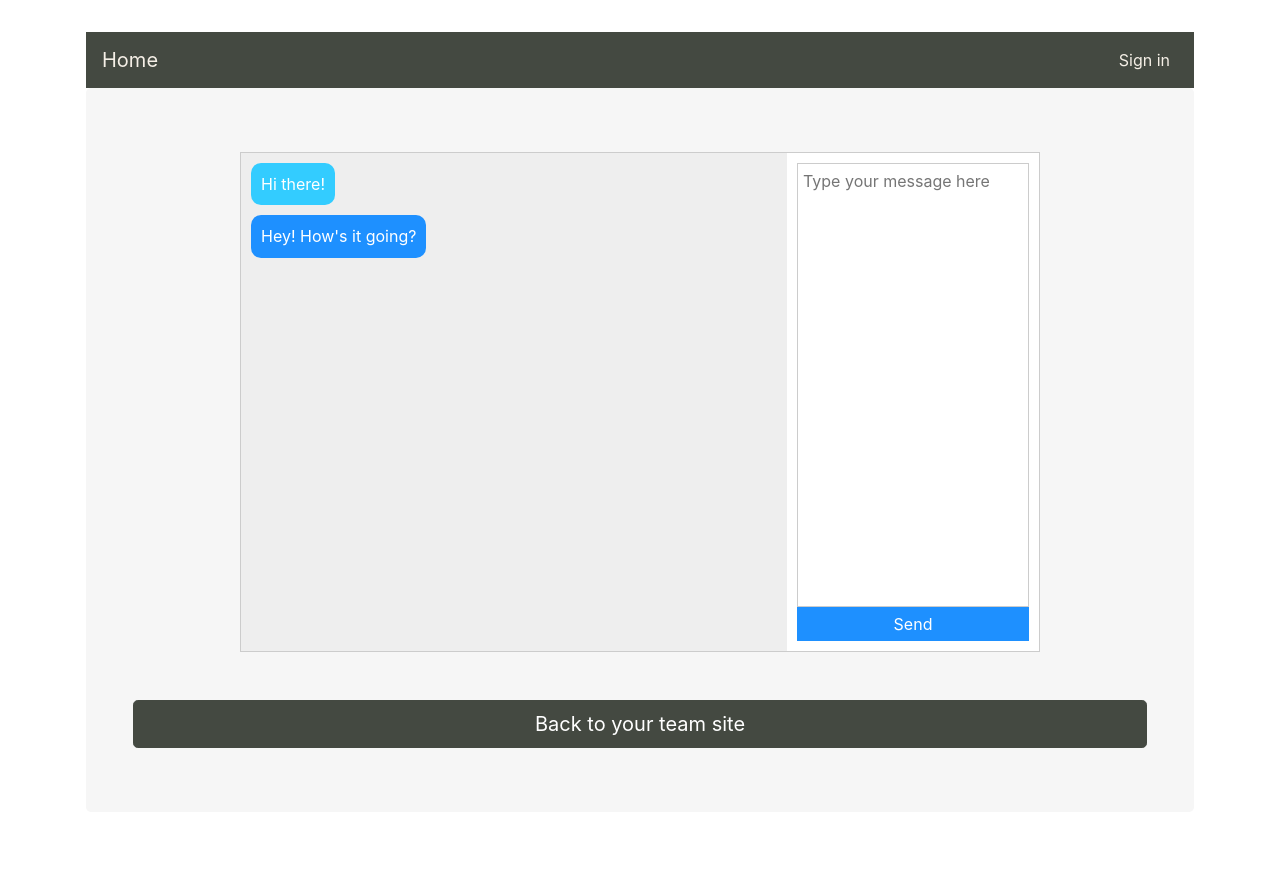
After one commit to pi00le/SportManager, a Django app: page /chat/ in a window 1280 px wide. The commit adds this page. Run offline with Django 3.2, Linux system fonts and the light colour scheme; some libraries are stand-ins or nearby versions.

Commit message:
Added view for chat app

```diff
--- /dev/null
+++ b/users/templates/users/chat.html
@@ -0,0 +1,105 @@
+{% extends "users/base.html" %}
+{% block title %} Team Page {% endblock title%}
+{% block content %}
+
+<style>
+#chat-app {
+  display: flex;
+  height: 500px;
+  width: 800px;
+  margin: 0 auto;
+  border: 1px solid #ccc;
+}
+
+#messages {
+  flex: 3;
+  overflow-y: scroll;
+  padding: 10px;
+  background-color: #eee;
+}
+
+.message {
+  display: flex;
+  align-items: flex-start;
+  margin-bottom: 10px;
+}
+
+.chat-bubble {
+  max-width: 80%;
+  padding: 10px;
+  border-radius: 10px;
+  font-size: 16px;
+  line-height: 1.4;
+  background-color: #33ccff;
+  color: white;
+}
+
+.me {
+  align-self: flex-end;
+}
+
+.me .chat-bubble {
+  background-color: #1e90ff;
+  color: white;
+}
+
+#input {
+  flex: 1;
+  display: flex;
+  flex-direction: column;
+  padding: 10px;
+  background-color: #fff;
+}
+
+#input textarea {
+  flex: 1;
+  padding: 5px;
+  border: 1px solid #ccc;
+  font-size: 16px;
+  resize: none;
+}
+
+#input button {
+  padding: 5px 10px;
+  border: none;
+  background-color: #1e90ff;
+  color: white;
+  font-size: 16px;
+  cursor: pointer;
+}
+
+#input button:hover {
+  background-color: #00bfff;
+}
+</style>
+
+
+<div class="jumbotron" style="background-color: #F6F6F6">
+  <div id="chat-app">
+    <div id="messages">
+      <div class="message">
+        <div class="chat-bubble">
+          Hi there!
+        </div>
+      </div>
+      <div class="message me">
+        <div class="chat-bubble">
+          Hey! How's it going?
+        </div>
+      </div>
+    </div>
+    <div id="input">
+      <textarea placeholder="Type your message here"></textarea>
+      <button>Send</button>
+    </div>
+  </div>
+  <br><br>
+  <div class="col-md-12">
+      <a class="btn btn-primary btn-lg btn-block" style="background-color: #444941; border-color: #444941" href="{%url 'team' %}"
+      role="button">
+      Back to your team site
+      </a>
+  </div>
+</div>
+
+{% endblock content %}
--- a/users/templates/users/team.html
+++ b/users/templates/users/team.html
@@ -7,7 +7,7 @@
 <div class="container mt-5">
 
   <div class="card bg-dark mb-3" style="max-width: 100rem;">
-    <#a class="Dashboard-link" href="{%url 'chat' %}">
+    <a class="Dashboard-link" href="{%url 'chat' %}">
     <div class="card-header" style="color:White"><b>Chat</b></div>
     <div class="card-body">
       <h5 class="card-title" style="color:White">Chat with other members</h5>
--- a/users/urls.py
+++ b/users/urls.py
@@ -1,5 +1,5 @@
 from django.urls import path, include
-from .views import home, profile, RegisterView, create_group, add_group, my_groups, team
+from .views import home, profile, RegisterView, create_group, add_group, my_groups, team, chat
 
 urlpatterns = [
     path('', home, name='users-home'),
@@ -9,4 +9,5 @@ urlpatterns = [
     path('add_group/', add_group, name='add_group'),
     path('my_groups/', my_groups, name='my_groups'),
     path('team/', team, name='team'),
+    path('chat/', chat, name='chat'),
 ]
--- a/users/views.py
+++ b/users/views.py
@@ -91,3 +91,6 @@ def my_groups(request):
 
 def team(request):
     return render(request, 'users/team.html')
+
+def chat(request):
+    return render(request, 'users/chat.html')
```
